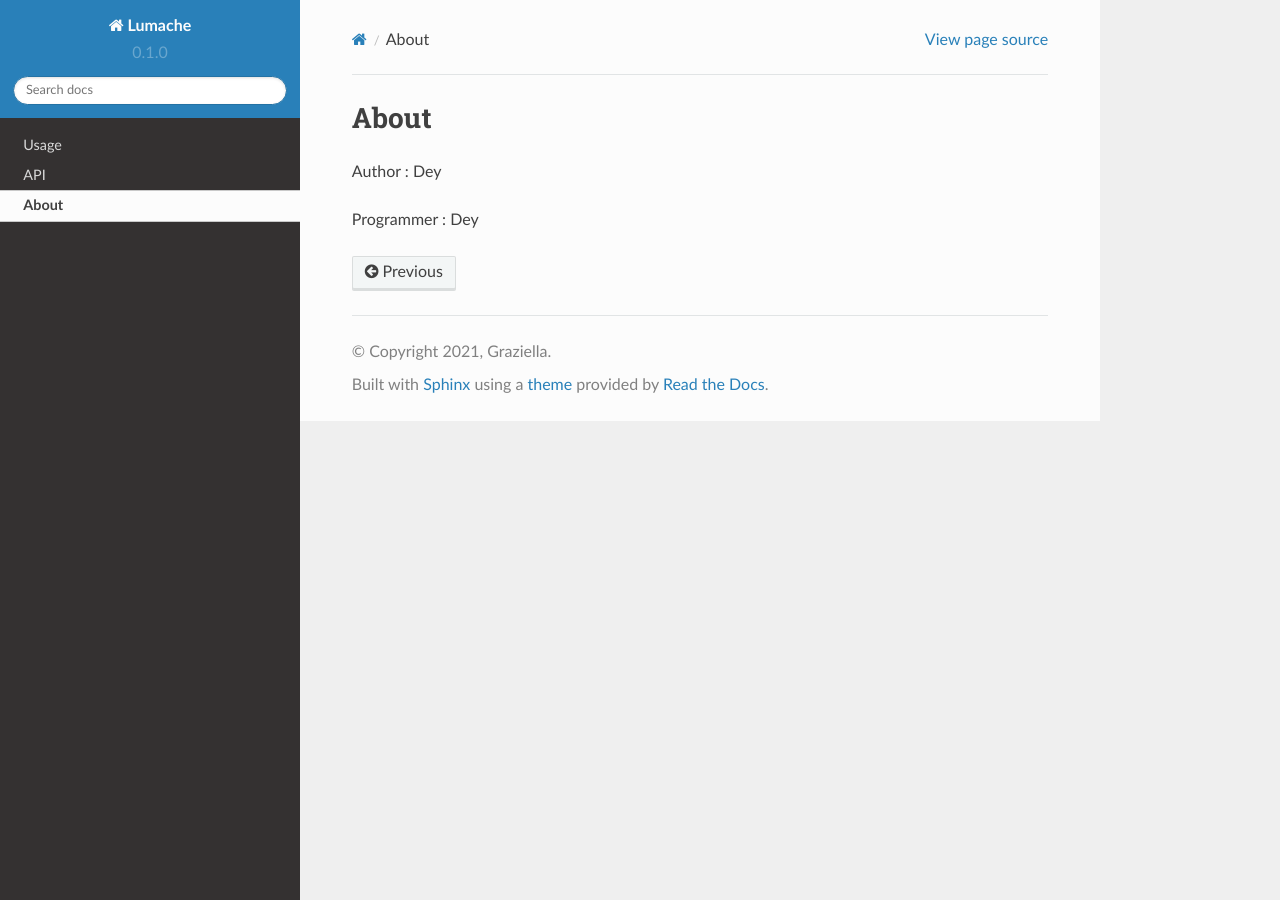
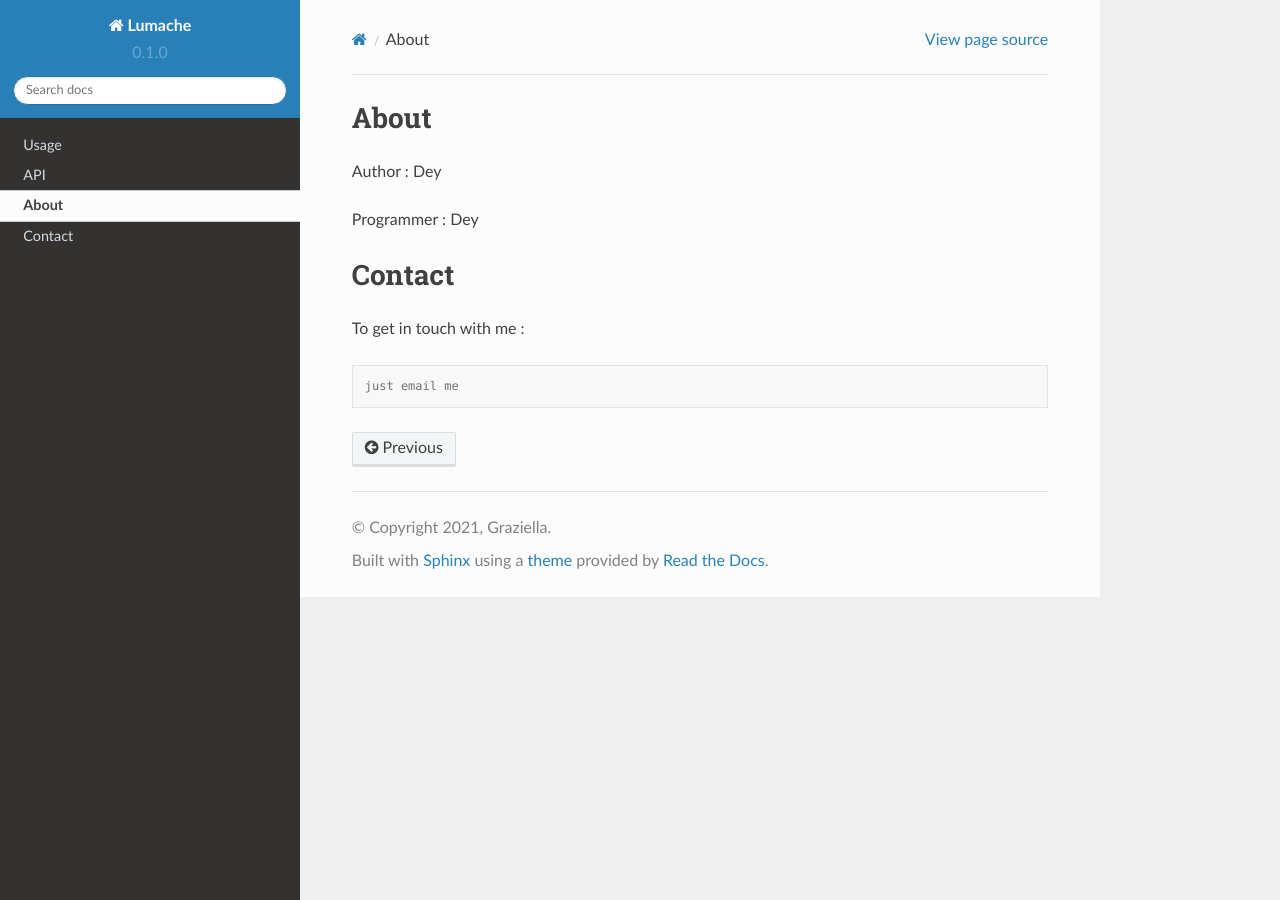
Before and after one commit to deyraka/rtd-tutorial, a Sphinx documentation site: the page built from docs/source/about.rst, in a window 1280 px wide. Built offline with Sphinx 7.4.7 and the Read the Docs theme 2.0.0, drawn with Linux system fonts in a browser that asks for light colours.

Commit message:
Update about.rst

```diff
--- a/docs/source/about.rst
+++ b/docs/source/about.rst
@@ -4,3 +4,14 @@ About
 Author : Dey
 
 Programmer : Dey
+
+.. _contact:
+
+Contact
+------------
+
+To get in touch with me :
+
+.. code-block:: console
+
+   just email me
```
